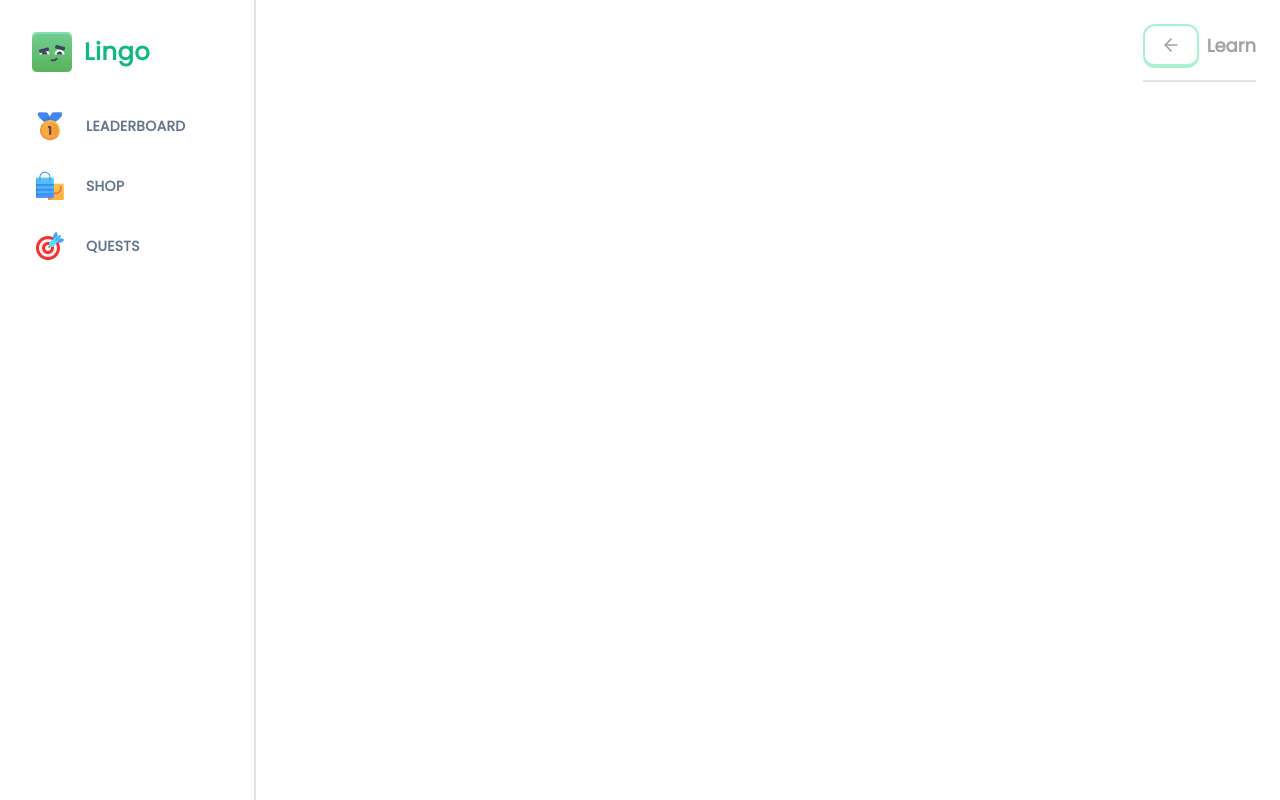
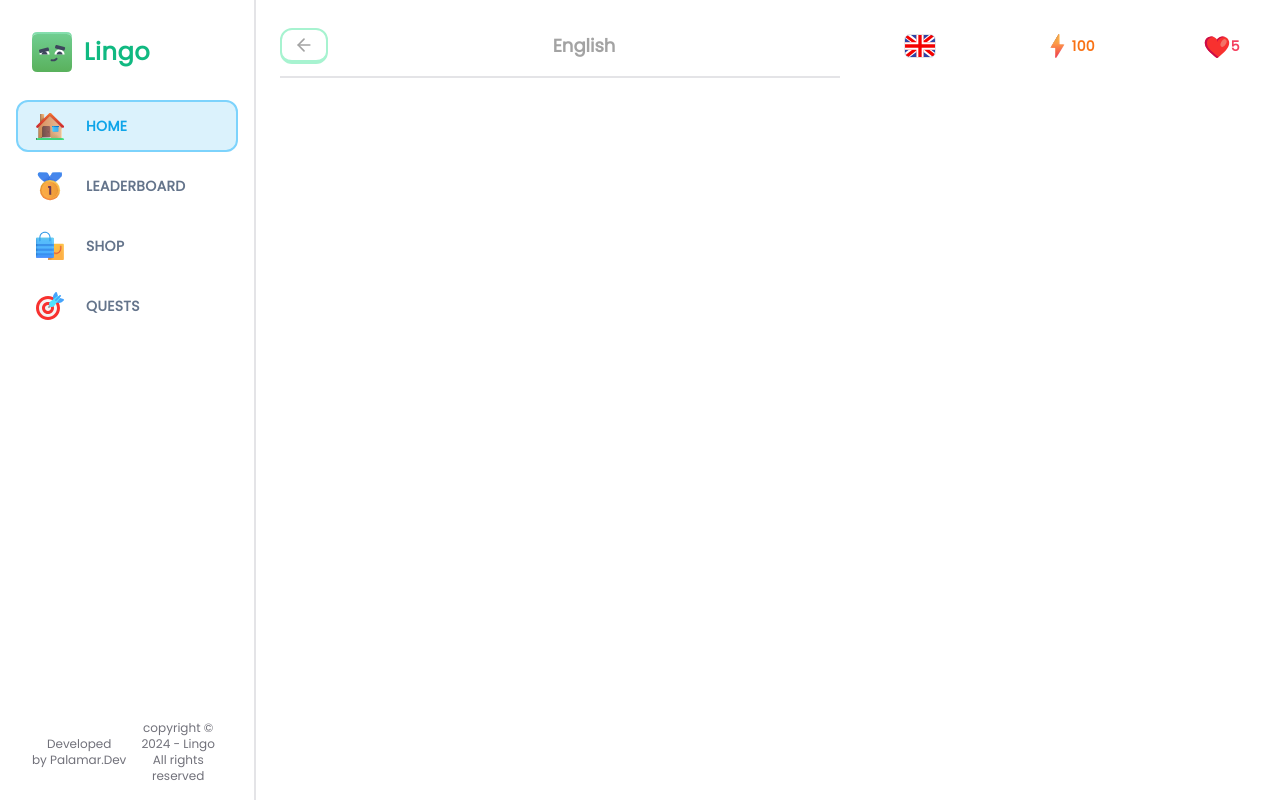
Before and after one commit to aleksanderpalamar/teacher-ai, a Next.js app: page /learn in a window 1280 px wide. Built offline with nearby package versions, Linux system fonts and the light colour scheme.

Commit message:
Created components FeedWrapper, StickyWrapper and UserProgress

```diff
--- a/app/(main)/learn/_components/header.tsx
+++ b/app/(main)/learn/_components/header.tsx
@@ -2,19 +2,20 @@ import { Button } from "@/components/ui/button";
 import { ArrowLeft } from "lucide-react";
 import Link from "next/link";
 
-interface Props {
+interface HeaderProps {
   title: string;
 }
 
-export const Header = ({ title }: Props) => {
+export const Header = ({ title }: HeaderProps) => {
   return (
     <div className="sticky top-0 bg-white pb-3 lg:pt-[28px] lg:mt-[-28px] flex items-center justify-between border-b-2 mb-5 text-neutral-400 lg:z-50">
-      <Link href="/course">
-        <Button>
+      <Link href="/courses">
+        <Button size="sm">
           <ArrowLeft className="w-5 h-5 stroke-2 text-neutral-400" />
         </Button>
       </Link>
-      <h1 className="font-bold text-lg ml-2">{title}</h1>
+      <h1 className="font-bold text-lg">{title}</h1>
+      <div />
     </div>
   );
 };
--- a/app/(main)/learn/page.tsx
+++ b/app/(main)/learn/page.tsx
@@ -1,9 +1,24 @@
+import { StickyWrapper } from "@/components/sticky-wrapper";
+import { FeedWrapper } from "@/components/feed-wrapper";
 import { Header } from "./_components/header";
+import { UserProgress } from "@/components/user-progress";
 
 const LearnPage = () => {
   return (
     <div className="flex flex-row-reverse gap-[48px] px-6">
-      <Header title="Learn" />
+      <StickyWrapper>
+        <UserProgress
+          activeCourse={{ title: "English", imageSrc: "/assets/gb.svg" }}
+          hearts={5}
+          points={100}
+          hasActiveSubscription={false}
+        />
+      </StickyWrapper>
+      <FeedWrapper>
+        <Header title="English" />
+        <div className="space-y-4">
+        </div>
+      </FeedWrapper>
     </div>
   );
 };
--- /dev/null
+++ b/components/feed-wrapper.tsx
@@ -0,0 +1,13 @@
+import { ReactNode } from "react";
+
+interface FeedWrapperProps {
+  children: ReactNode;
+}
+
+export const FeedWrapper = ({ children }: FeedWrapperProps) => {
+  return (
+    <div className="flex-1 relative top-0 pb-10">
+      {children}
+    </div>
+  );
+};
--- a/components/sidebar-item.tsx
+++ b/components/sidebar-item.tsx
@@ -7,8 +7,8 @@ import Image from "next/image";
 
 interface Props {
   label: string;
+  href: string;
   iconSrc: string;
-  href: string;
 }
 
 export const SidebarItem = ({ label, iconSrc, href }: Props) => {
--- a/components/sidebar.tsx
+++ b/components/sidebar.tsx
@@ -27,6 +27,11 @@ export const Sidebar = ({ className }: Props) => {
       </Link>
       <div className="flex flex-col gap-y-2 flex-1">
         <SidebarItem
+          label="Home"
+          href="/learn"
+          iconSrc="/assets/learn.svg"
+        />
+        <SidebarItem
           label="Leaderboard"
           href="/leaderboard"
           iconSrc="/assets/leaderboard.svg"
@@ -49,6 +54,24 @@ export const Sidebar = ({ className }: Props) => {
         <ClerkLoaded>
           <UserButton afterSignOutUrl="/" />
         </ClerkLoaded>
+        <footer
+          className="flex justify-center items-center gap-x-2 text-center text-sm text-muted-foreground mt-2"
+        >
+          <p className="text-xs text-muted-foreground">
+            Developed by&nbsp;
+            <Link
+              href="https://aleksanderpalamar.dev"
+              target="_blank"
+              rel="noreferrer"
+              className="text-muted-foreground hover:underline"
+            >
+              Palamar.Dev
+            </Link>
+          </p>
+          <p className="text-xs text-muted-foreground">
+            copyright © 2024 - Lingo All rights reserved
+          </p>
+        </footer>
       </div>
     </div>
   );
--- /dev/null
+++ b/components/sticky-wrapper.tsx
@@ -0,0 +1,15 @@
+import { ReactNode } from "react";
+
+interface StickyWrapperProps {
+  children: ReactNode;
+}
+
+export const StickyWrapper = ({ children }: StickyWrapperProps) => {
+  return (
+    <div className="hidden lg:block w-[368px] sticky self-end bottom-6">
+      <div className="min-h-[calc(100vh-48px)] sticky top-6 flex flex-col gap-y-4">
+        {children}
+      </div>
+    </div>
+  );
+};
--- /dev/null
+++ b/components/user-progress.tsx
@@ -0,0 +1,60 @@
+import Link from "next/link";
+import { Button } from "./ui/button";
+import Image from "next/image";
+import { InfinityIcon } from "lucide-react";
+
+interface UserProgressProps {
+  activeCourse: { title: string; imageSrc: string };
+  hearts: number;
+  points: number;
+  hasActiveSubscription: boolean;
+}
+
+export const UserProgress = ({
+  activeCourse,
+  hearts,
+  points,
+  hasActiveSubscription,
+}: UserProgressProps) => {
+  return (
+    <div className="flex items-center justify-between gap-x-2 w-full">
+      <Link href="/courses">
+        <Button variant="ghost">
+          <Image
+            src={activeCourse.imageSrc}
+            alt={activeCourse.title}
+            width={32}
+            height={32}
+            className="rounded-md border"
+          />
+        </Button>
+      </Link>
+      <Link
+        href="/shop"
+      >
+        <Button variant="ghost" className="text-orange-500">
+          <Image
+            src="/assets/points.svg"
+            alt="Hearts"
+            width={28}
+            height={28}
+          />
+          {points}
+        </Button>
+      </Link>
+      <Link
+        href="/shop"
+      >
+        <Button variant="ghost" className="text-rose-500">
+          <Image
+            src="/assets/heart.svg"
+            alt="Points"
+            width={28}
+            height={28}
+          />
+          {hasActiveSubscription ? <InfinityIcon className="w-4 h-4 stroke-[3]" /> : hearts}
+        </Button>
+      </Link>
+    </div>
+  )
+}
```
Also changed, not shown: 2 other files (tests, documents, lock files or other folders).
